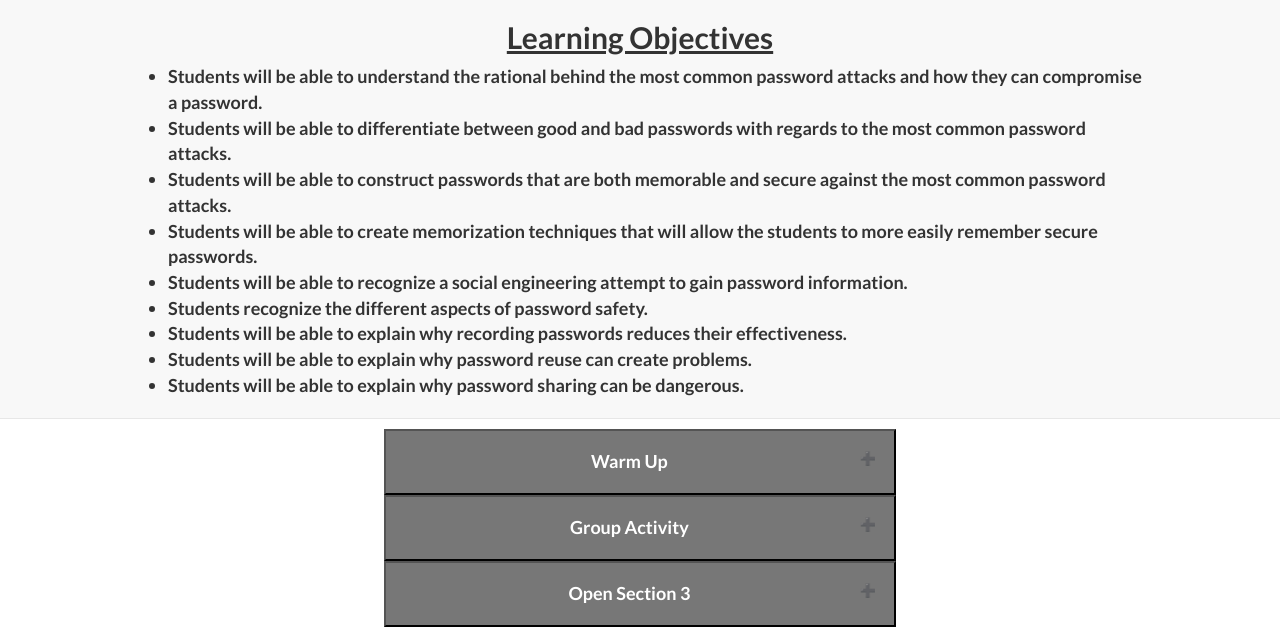
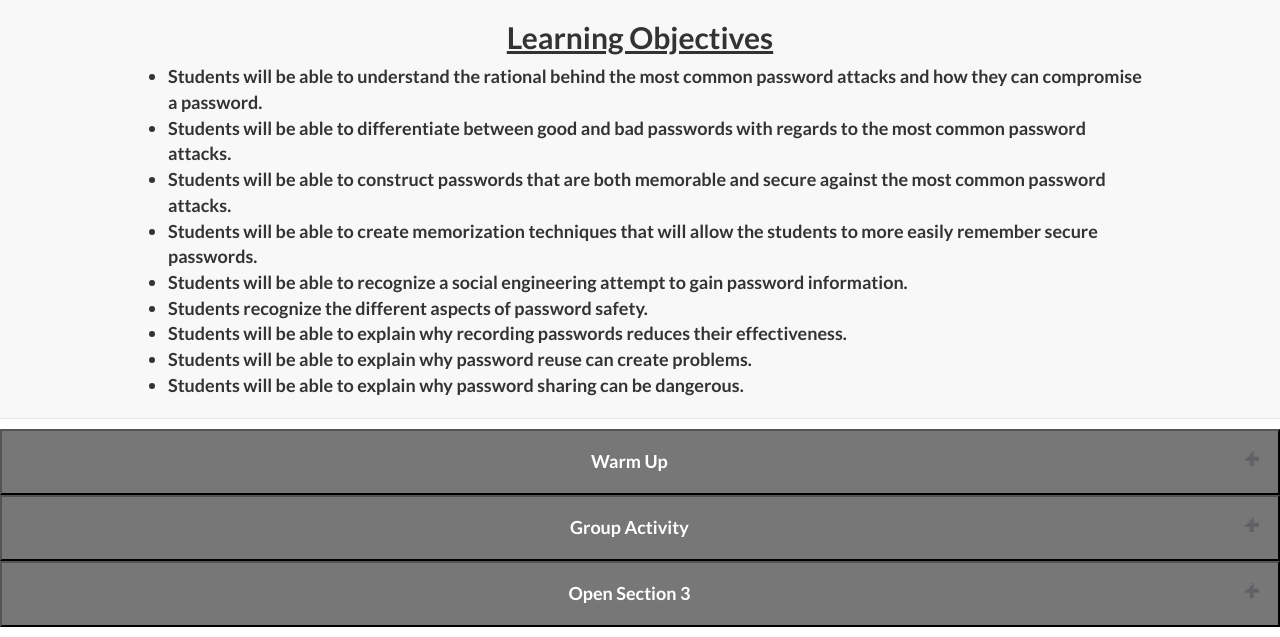
Before and after one commit to Konnor-Filip/Learn2Surf, a Jekyll site: the page built from modules/auth-modules/password-safety.html, in a window 1280 px wide and 1175 px high. Shown: the part 339-976 px from the top of the window. Built offline with Jekyll 4.4.1, drawn with Linux system fonts in a browser that asks for light colours; grey boxes are pictures that could not be loaded.

Commit message:
padding changes for expansion panels

```diff
--- a/modules/auth-modules/password-safety.html
+++ b/modules/auth-modules/password-safety.html
@@ -47,7 +47,7 @@
             </ul>
         </div>
     </div>
-    <div class="content-section-c">
+    <div class="content-section-c" style="padding-right: 0%; padding-left: 0%;">
         <div style="text-align: center; margin-left: auto; margin-right: auto;">
             <button type="button" class="collapsible">Warm Up</button>
             <div class="content">
```
